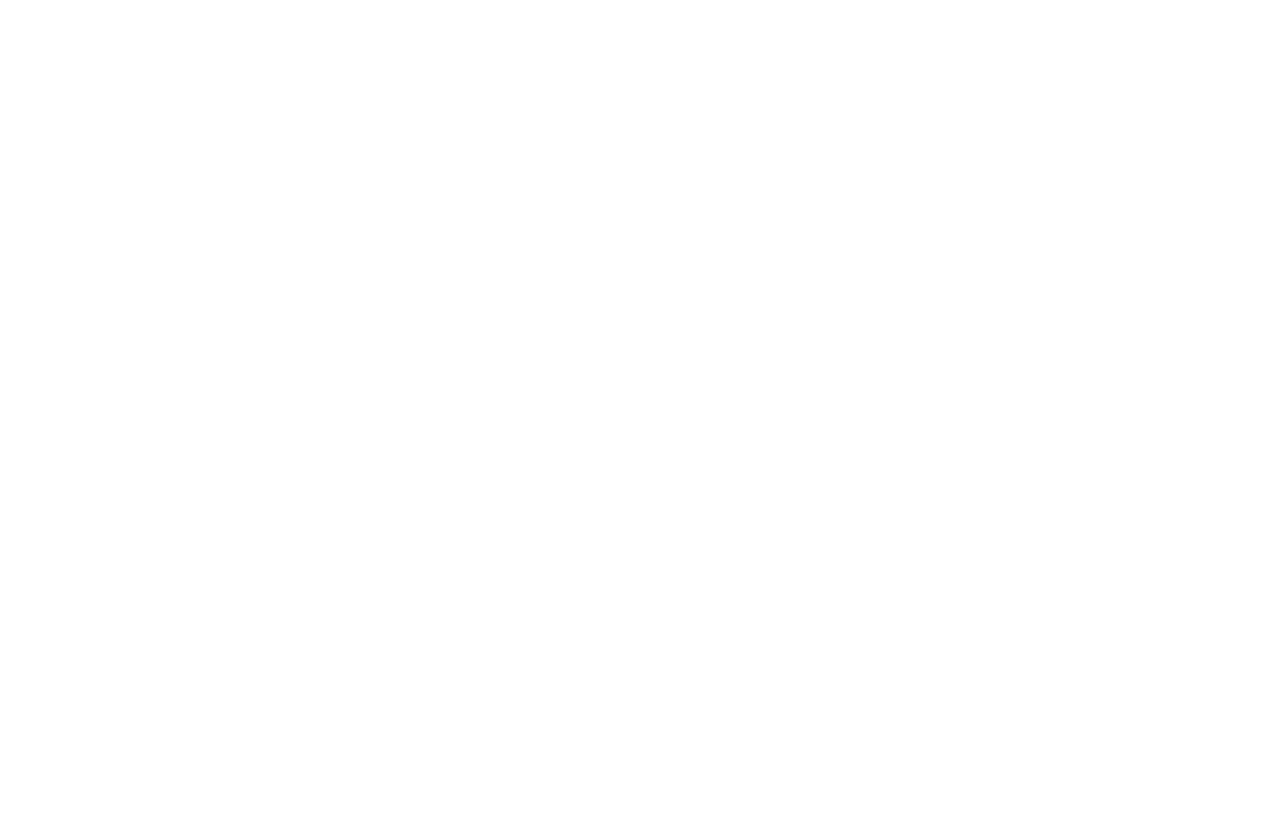
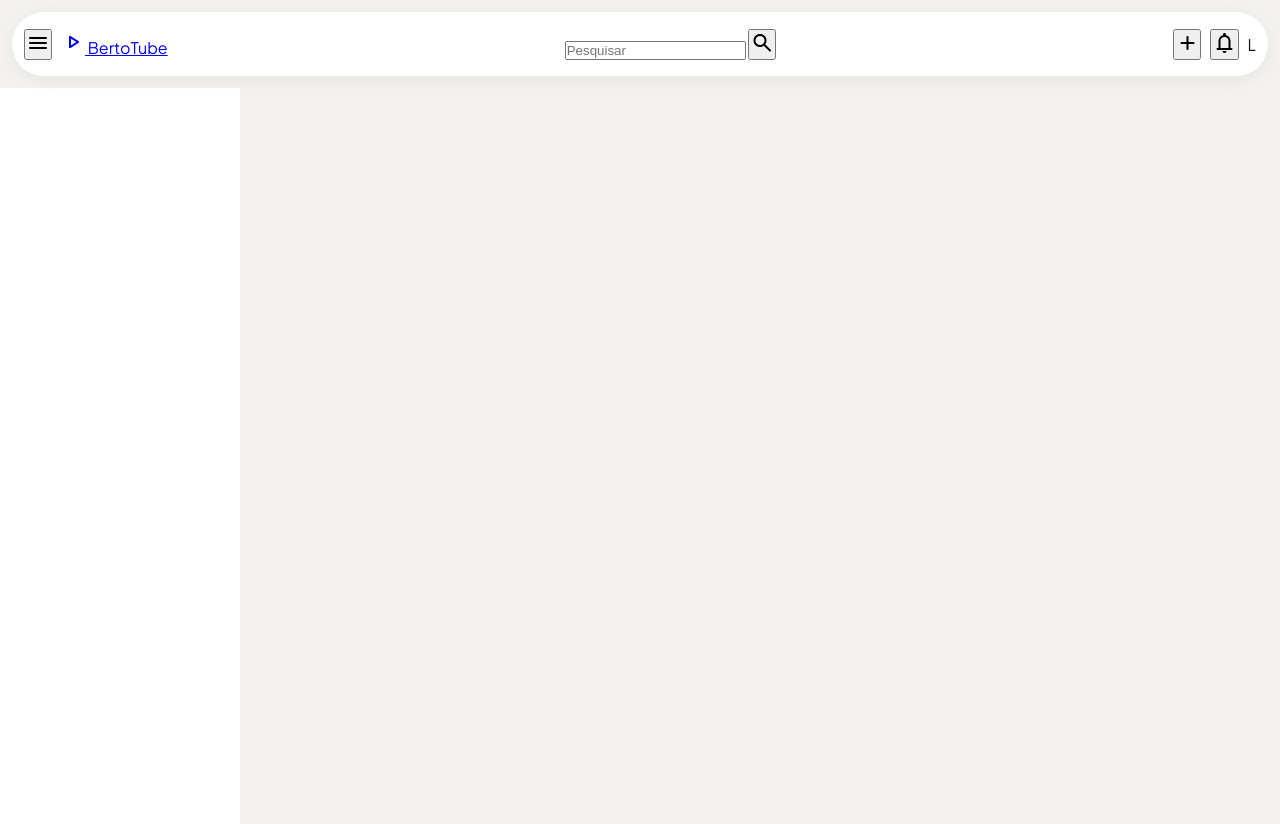
Before and after one commit to eilincoln/clone-youtube, a plain HTML site: page index.html in a window 1280 px wide. Before the commit the page ends 800 px from the top, so only its background shows below. Drawn offline with nearby package versions, Linux system fonts and the light colour scheme.

Commit message:
feat: cria header flutuante com logo, busca e ações

```diff
--- a/css/style.css
+++ b/css/style.css
@@ -6,7 +6,7 @@
 
 :root {
   /* CORES */
-  --br: #f4f2ee;
+  --bg: #f4f2ee;
   --surface: #ffffff;
   --text: #18181b;
   --text-muted: #6b6b76;
@@ -30,8 +30,27 @@ body {
 }
 
 .header {
+  position: sticky;
+  top: 12px;
+  z-index: 10;
   height: var(--header-height);
+  margin: 12px;
+  padding: 0px 12px;
   background: var(--surface);
+  border-radius: 999px;
+  box-shadow: 0px 4px 20px rgba(0, 0, 0, 0.06);
+
+  display: flex;
+  align-items: center;
+  justify-content: space-between;
+  gap: var(--gap);
+}
+
+.header-right,
+.header-left {
+  display: flex;
+  align-items: center;
+  gap: 9px;
 }
 
 .container {
--- a/index.html
+++ b/index.html
@@ -8,11 +8,39 @@
   <link rel="preconnect" href="https://fonts.googleapis.com">
   <link rel="preconnect" href="https://fonts.gstatic.com" crossorigin>
   <link href="https://fonts.googleapis.com/css2?family=Plus+Jakarta+Sans:wght@400;500;600;700&display=swap" rel="stylesheet">
+  <link href="https://fonts.googleapis.com/css2?family=Material+Symbols+Rounded" rel="stylesheet">
   <link rel="stylesheet" href="./css/style.css">
 </head>
 
 <body>
   <header class="header">
+    <div class="header-left">
+      <button class="icon-btn" aria-label="Abrir menu">
+        <span class="material-symbols-rounded">menu</span>
+      </button>
+
+      <a href="#" class="logo">
+        <span class="logo-icon material-symbols-rounded">play_arrow</span>
+        BertoTube
+      </a>
+    </div><!--header-left-->
+
+    <form class="search">
+      <input type="search" placeholder="Pesquisar">
+      <button class="icon-btn" type="submit" aria-label="Pesquisar">
+        <span class="material-symbols-rounded">search</span>
+      </button>
+    </form><!--search-->
+
+    <div class="header-right">
+      <button class="icon-btn" aria-label="Enviar vídeo">
+        <span class="material-symbols-rounded">add</span>
+      </button>
+      <button class="icon-btn" aria-label="Notificações">
+        <span class="material-symbols-rounded">notifications</span>
+      </button>
+      <span class="avatar">L</span>
+    </div>
 
   </header>
 
```
